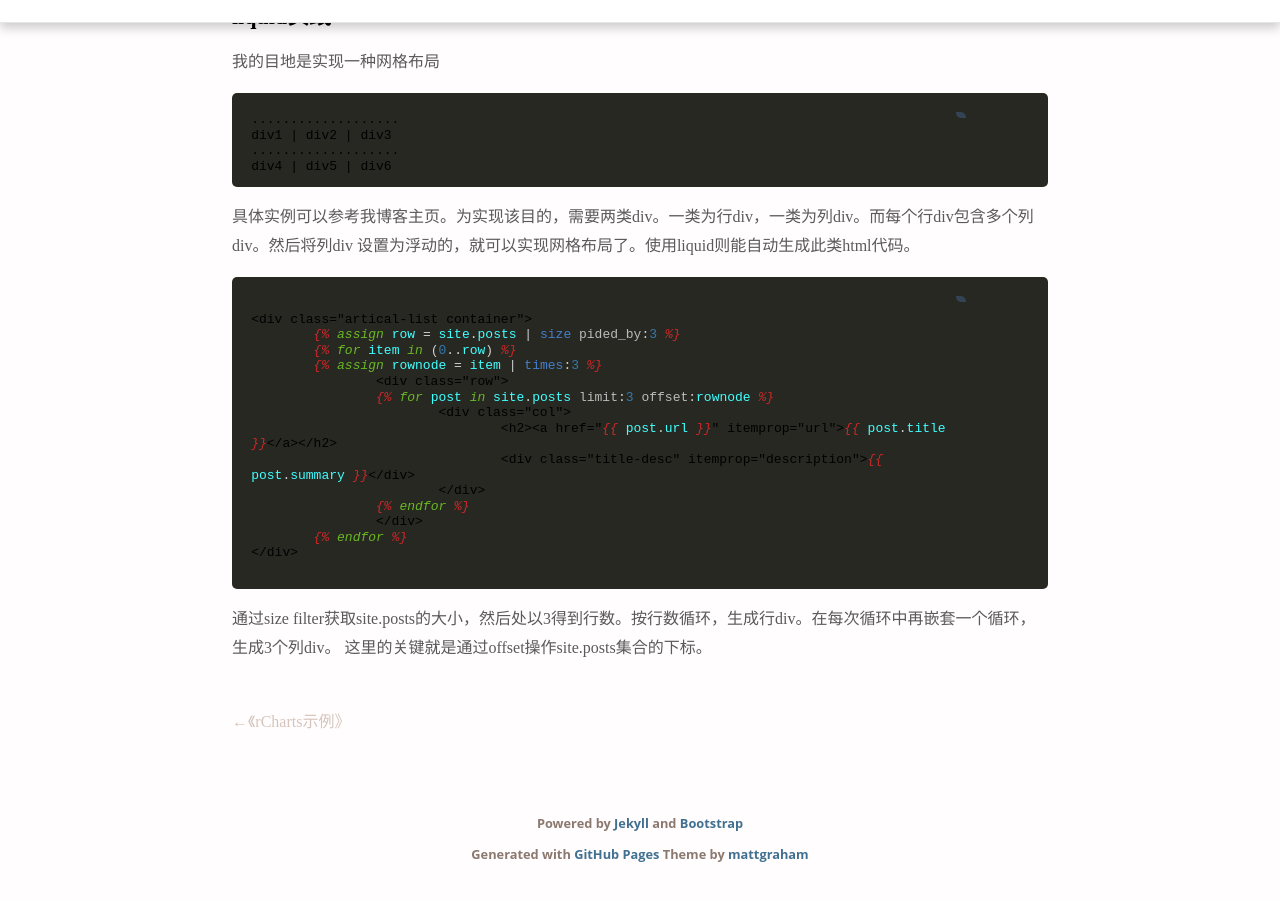
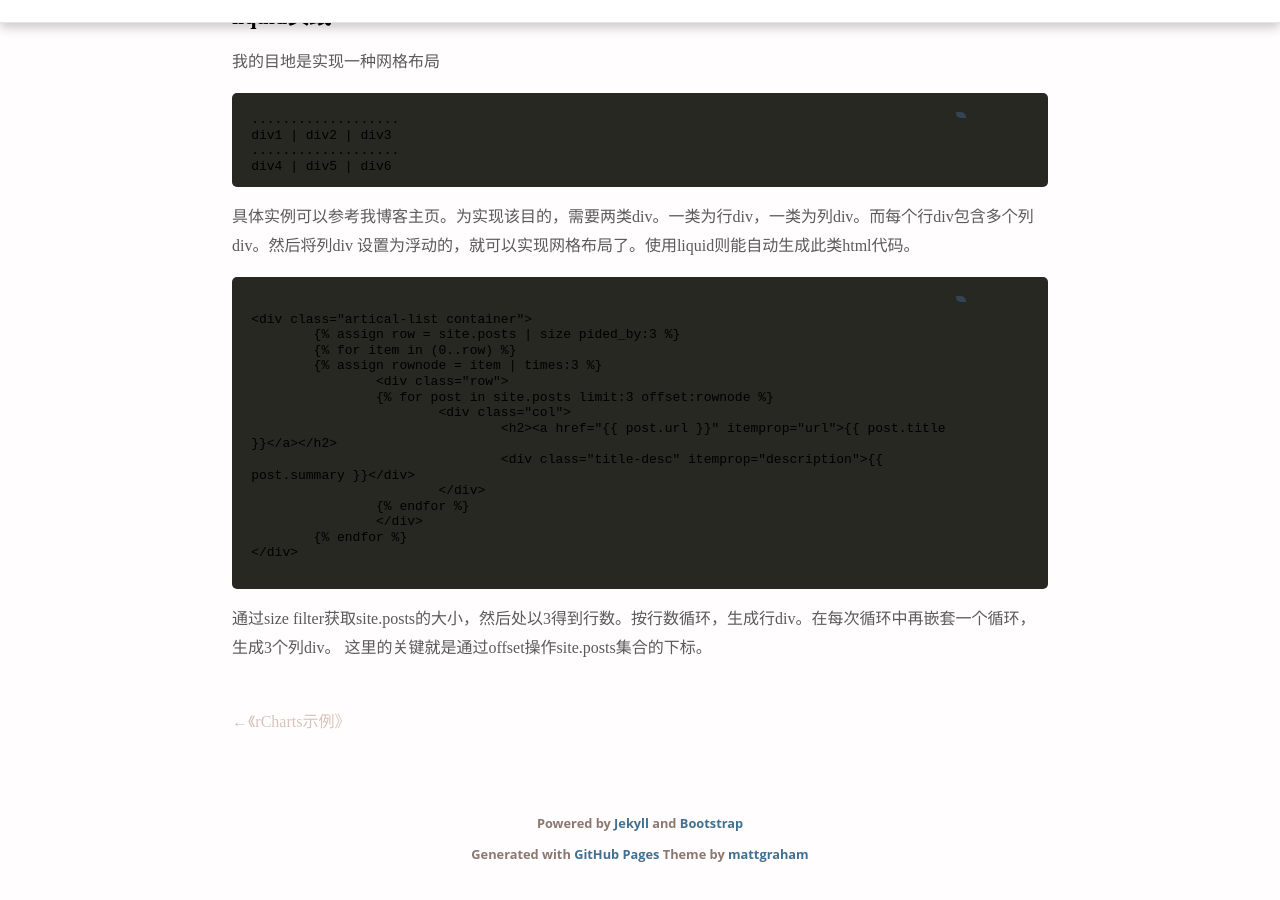
Before and after one commit to wumin722/wumin722.github.com, a Jekyll site: the page built from _posts/2014-10-04-liquid.md, in a window 1280 px wide and 900 px high, scrolled down 1407 px. Built offline with Jekyll 4.4.1, drawn with Linux system fonts in a browser that asks for light colours; nearby versions of some CDN libraries; Markdown is read by kramdown in place of the engine named in the settings.

Commit message:
add post liquid

````diff
--- a/_posts/2014-10-04-liquid.md
+++ b/_posts/2014-10-04-liquid.md
@@ -90,7 +90,7 @@ div4 | div5 | div6
 设置为浮动的，就可以实现网格布局了。使用liquid则能自动生成此类html代码。
 
 
-```liquid
+```
 {% raw %}
 <div class="artical-list container">
 	{% assign row = site.posts | size pided_by:3 %}
````
